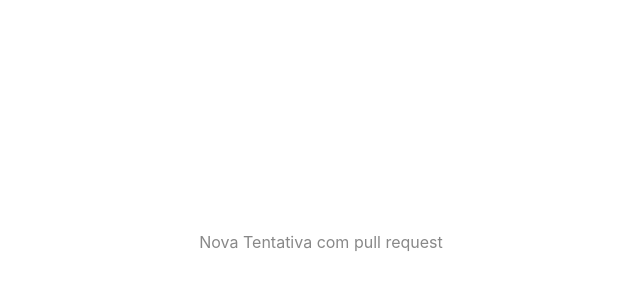
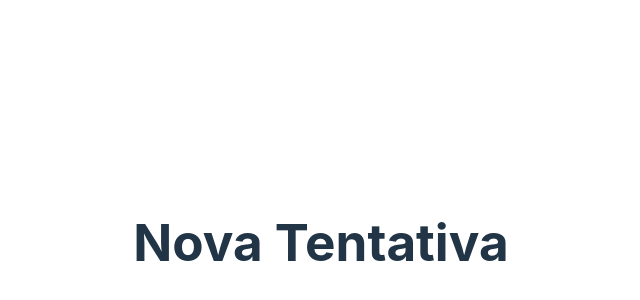
Before and after one commit to ARPDev-Desenvolvimento/init-react-vite-v4, a React (Vite) app: page / in a window 1280 px wide. Shown: the part 158-458 px from the top of the page, without its empty margins (319-959 px from the left). Built offline with nearby package versions, Linux system fonts and the light colour scheme.

Commit message:
uptade app

```diff
--- a/src/App.tsx
+++ b/src/App.tsx
@@ -3,7 +3,7 @@ import "./App.css";
 function App() {
   return (
     <>
-      <p className="read-the-docs">Nova Tentativa com pull request</p>
+      <h1>Nova Tentativa</h1>
     </>
   );
 }
```
